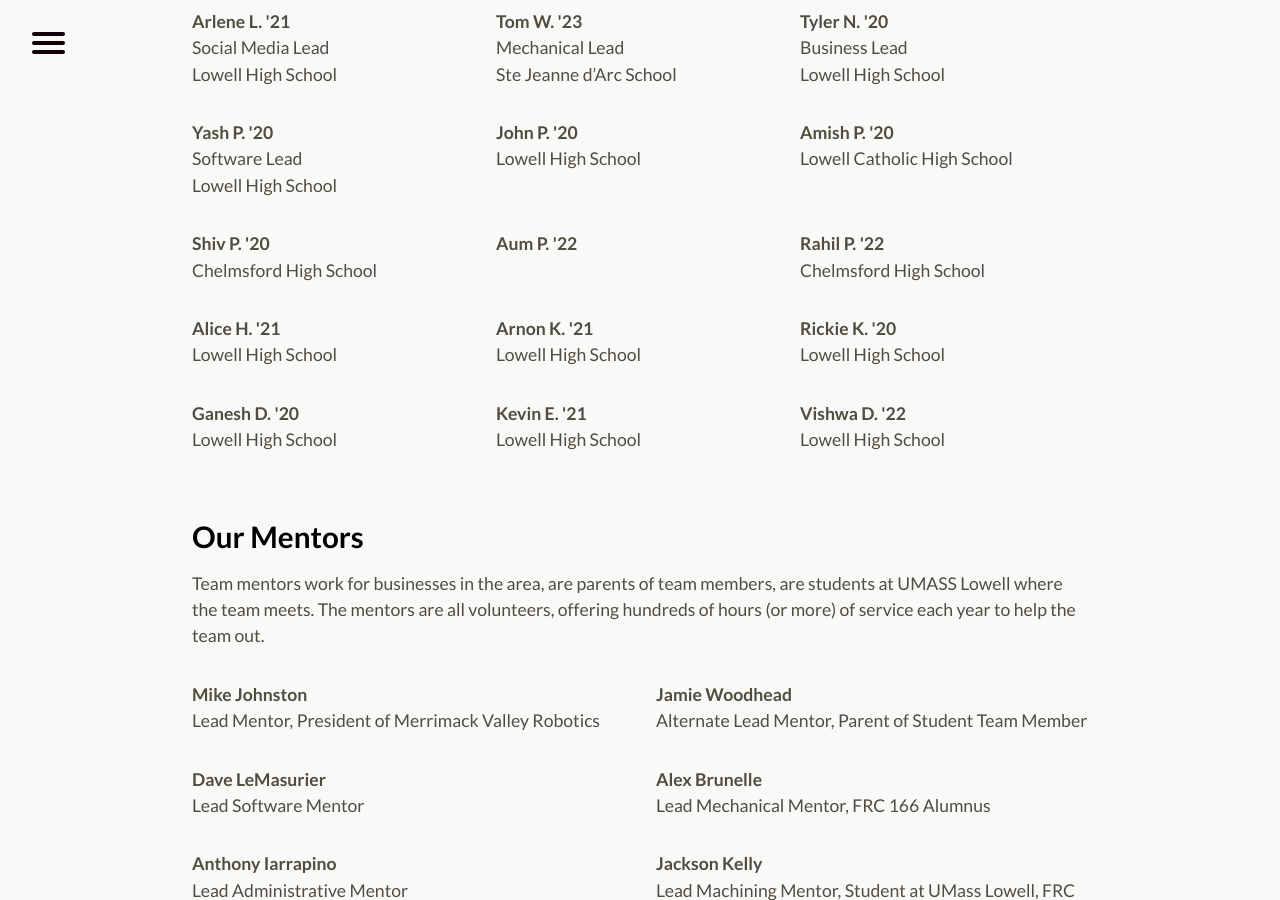
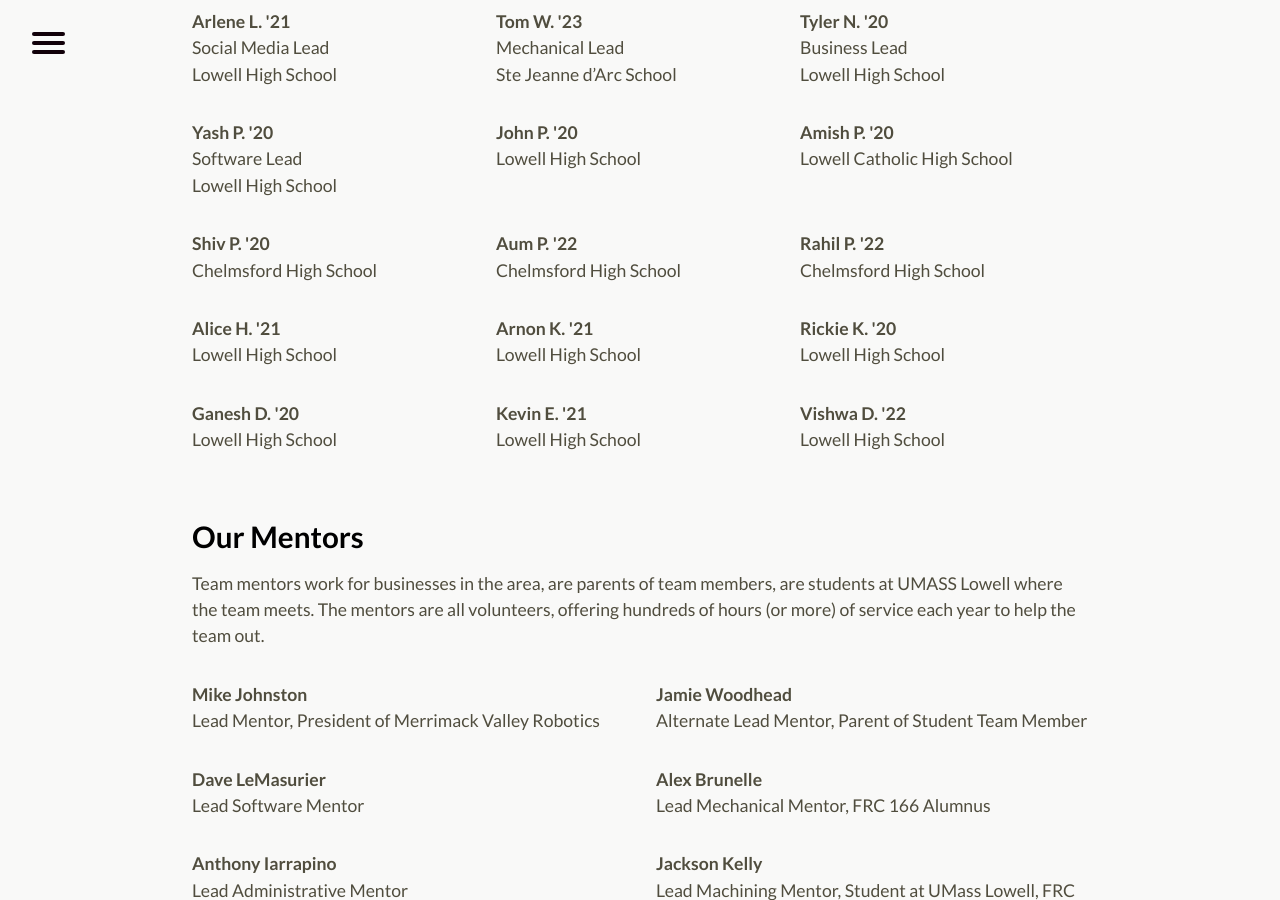
Before and after one commit to perSEVERE-5962/frc5962, a Jekyll site: the page built from about.md, in a window 1280 px wide and 900 px high, scrolled down 1628 px. Built offline with Jekyll 4.4.1, drawn with Linux system fonts in a browser that asks for light colours.

Commit message:
Updated Aum P

```diff
--- a/_students/aum-p.markdown
+++ b/_students/aum-p.markdown
@@ -3,5 +3,5 @@ title: Aum P.
 date: 2019-04-26 13:32:00 Z
 grad-year: 2022
 order-number: 254
-school:
+school: Chelmsford High School
 ---
```
